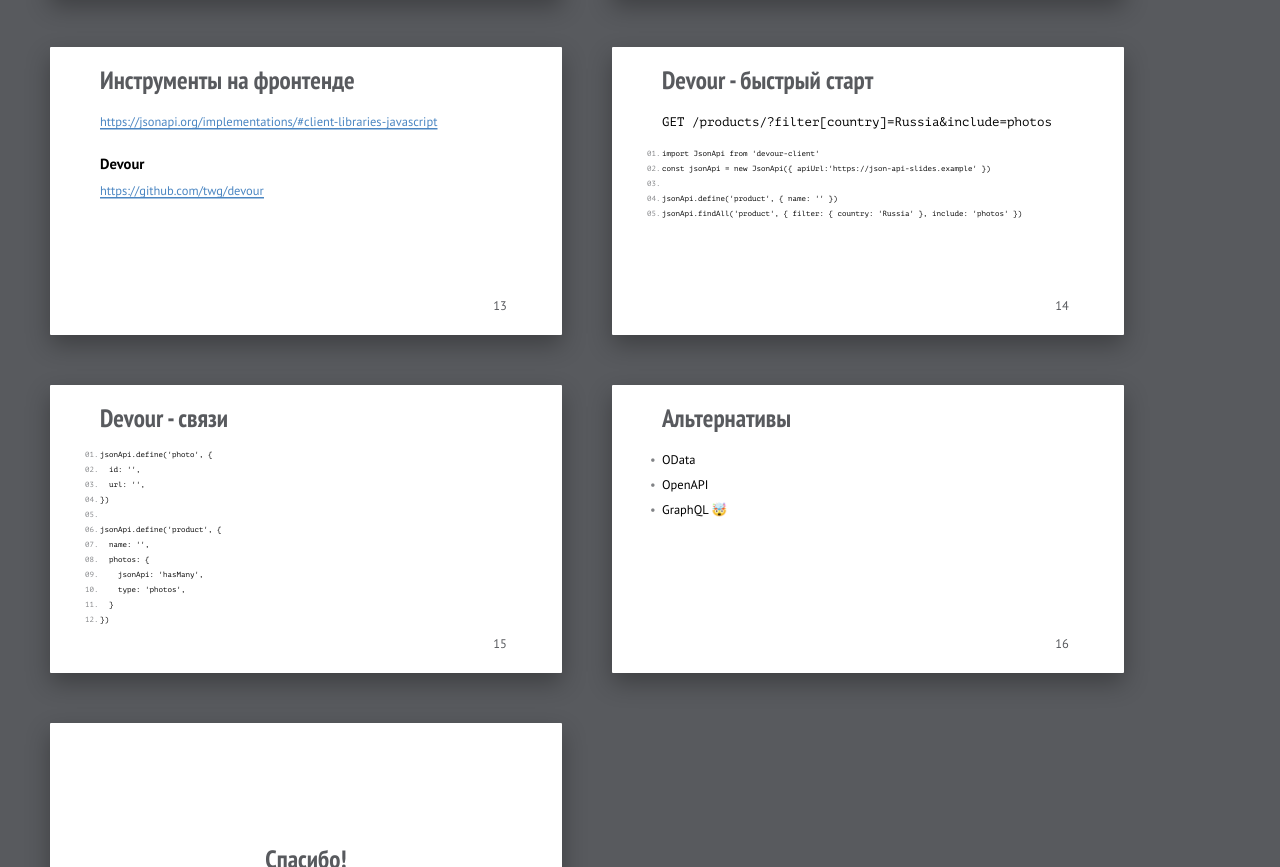
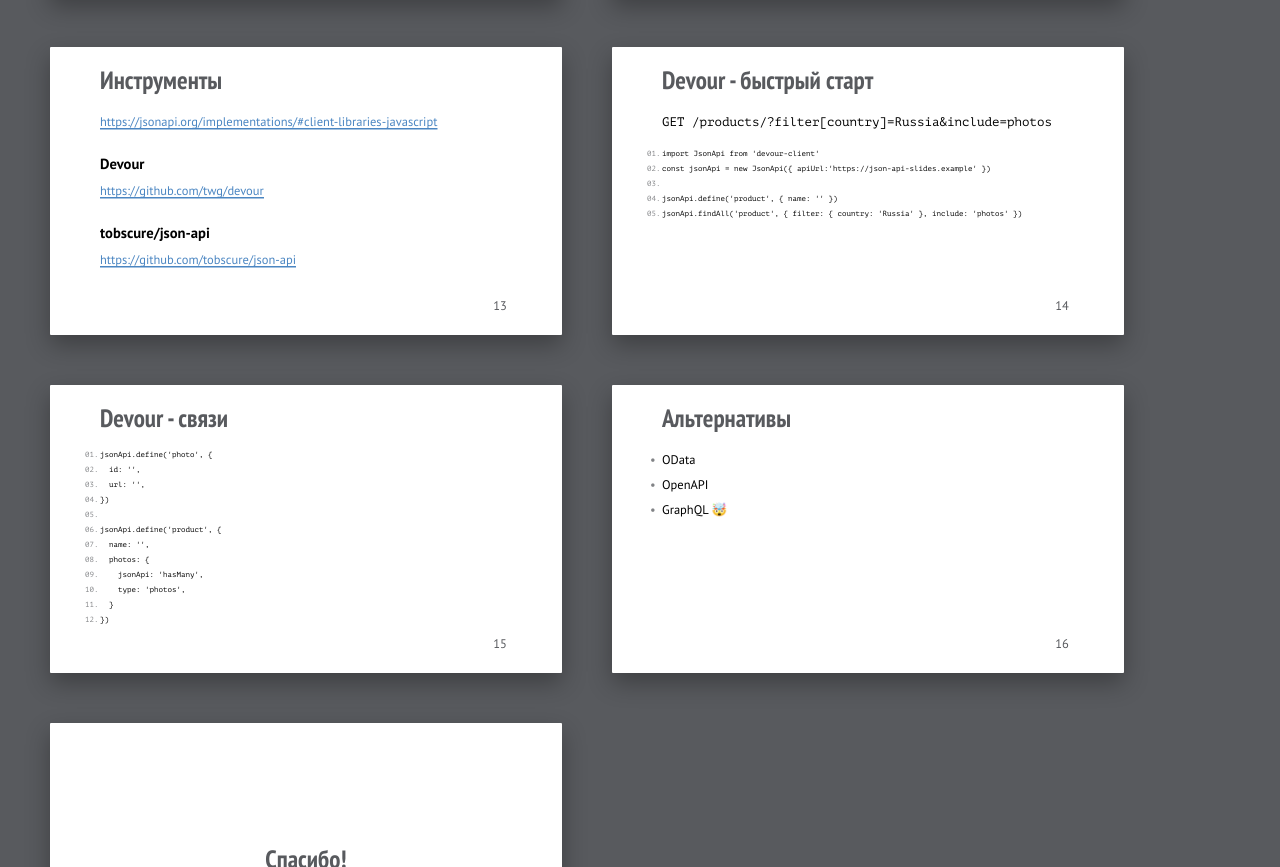
Before and after one commit to yustnip/json-api-slides, a plain HTML site: page index.html in a window 1280 px wide. Shown: the part 2155-3022 px from the top of the page. Drawn offline with Linux system fonts and the light colour scheme.

Commit message:
Дополнен слайд об инструментах

```diff
--- a/index.html
+++ b/index.html
@@ -151,11 +151,15 @@
     </section>
 
     <section class="slide">
-        <h2>Инструменты на фронтенде</h2>
+        <h2>Инструменты</h2>
         <p><a href="https://jsonapi.org/implementations/#client-libraries-javascript">https://jsonapi.org/implementations/#client-libraries-javascript</a></p>
         <div class="next">
             <h3 style="margin-bottom: 0;">Devour</h3>
             <div><a href="https://github.com/twg/devour">https://github.com/twg/devour</a></div>
+        </div>
+        <div class="next">
+            <h3 style="margin-bottom: 0;">tobscure/json-api</h3>
+            <a href="https://github.com/tobscure/json-api">https://github.com/tobscure/json-api</a>
         </div>
     </section>
 
```
